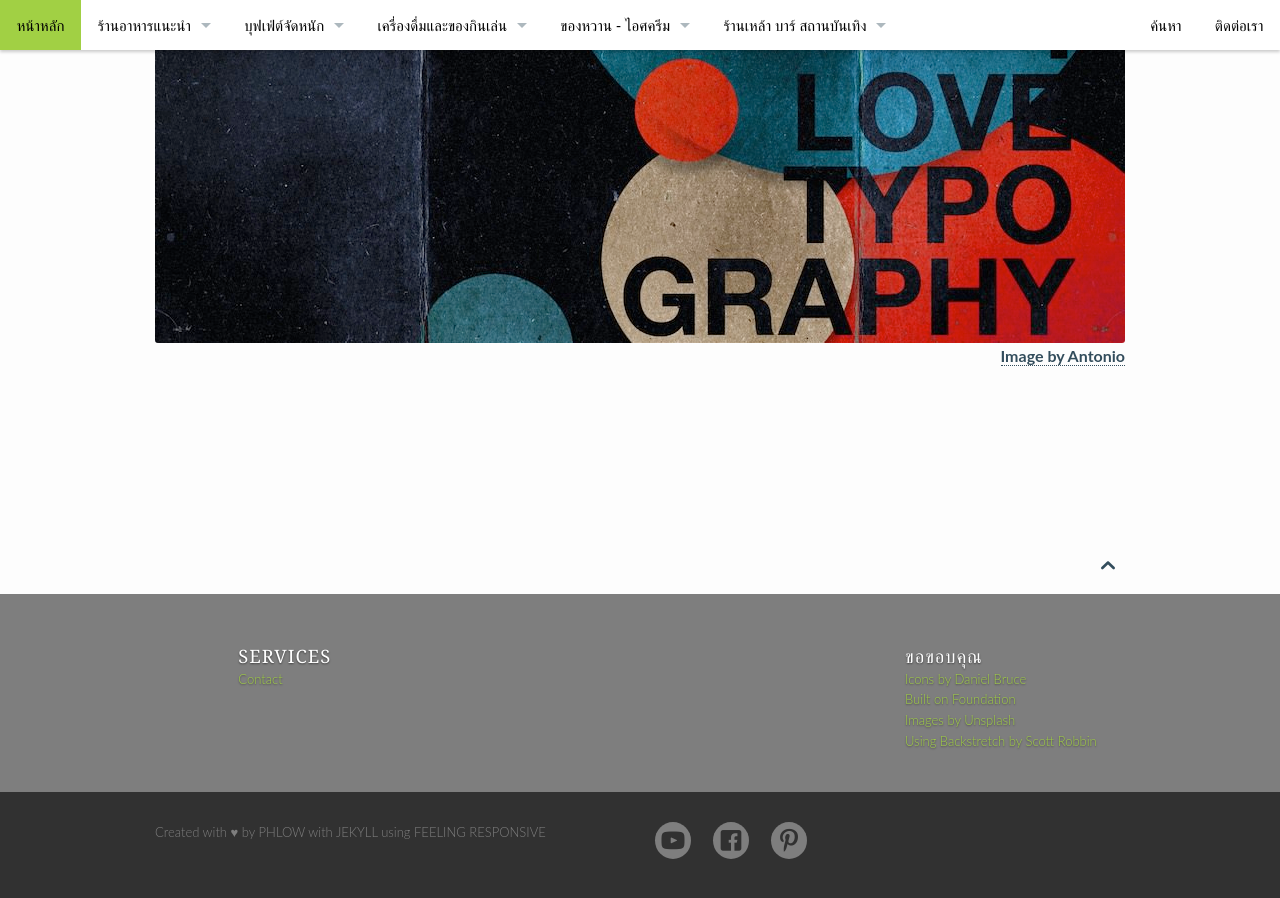
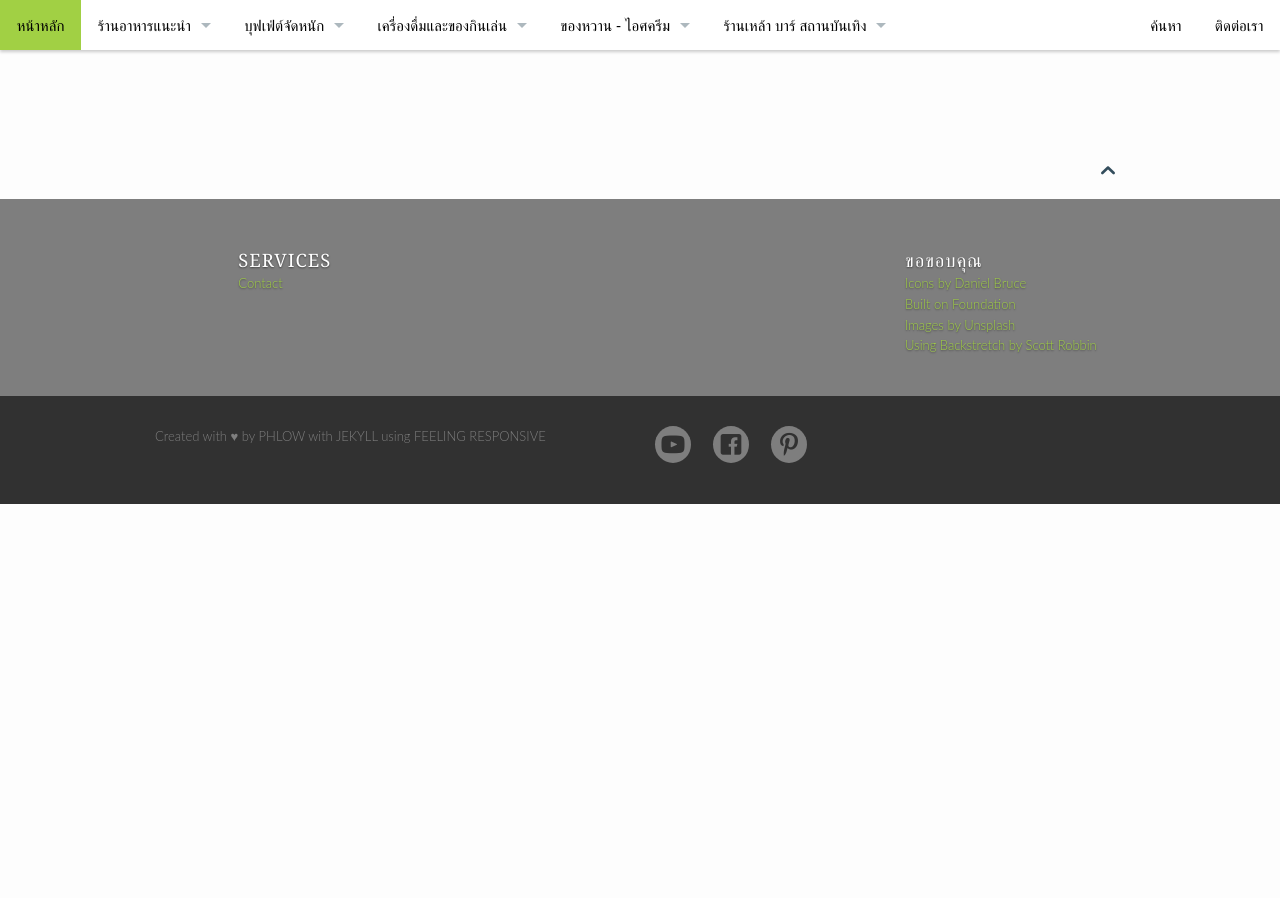
Before and after one commit to hatyairoiroi/hatyairoiroi.github.io, a Jekyll site: the page built from index.md, in a window 1280 px wide and 900 px high, scrolled down 895 px. Built offline with Jekyll 4.4.1, drawn with Linux system fonts in a browser that asks for light colours; after the commit the page ends 1399 px from its top, so only the background shows below that.

Commit message:
Update frontpage.html

```diff
--- a/_layouts/frontpage.html
+++ b/_layouts/frontpage.html
@@ -55,23 +55,7 @@ format: blog-index
 
 {% unless site.posts == empty %}
     <div class="row t30 b20 homepage">
-        <div class="small-12 columns">
-            {% for post in site.posts limit:1 %}
-            {% if post.image.homepage %}
-            <p>
-                <a href="{{ site.url }}{{ post.url }}" title="{{ post.title escape_once }}"><img width="970" src="{{ site.url }}/images/{{ post.image.homepage }}" alt="{{ page.title escape_once }}"></a>
-            </p>
 
-            {% if post.image.caption_url && post.image.caption %}
-            <p class="text-right caption">
-                <a href="{{ post.image.caption_url }}">{{ post.image.caption }}</a>
-            </p>
-            {% endif %}
-            {% elsif post.image.homepage == NULL %}
-            <h2>{{ site.data.language.new_blog_entries }}</h2>
-            {% endif %}
-            {% endfor %}
-        </div><!-- /.small-12.columns -->
     </div><!-- /.row -->
 {% endunless %}
 
```
